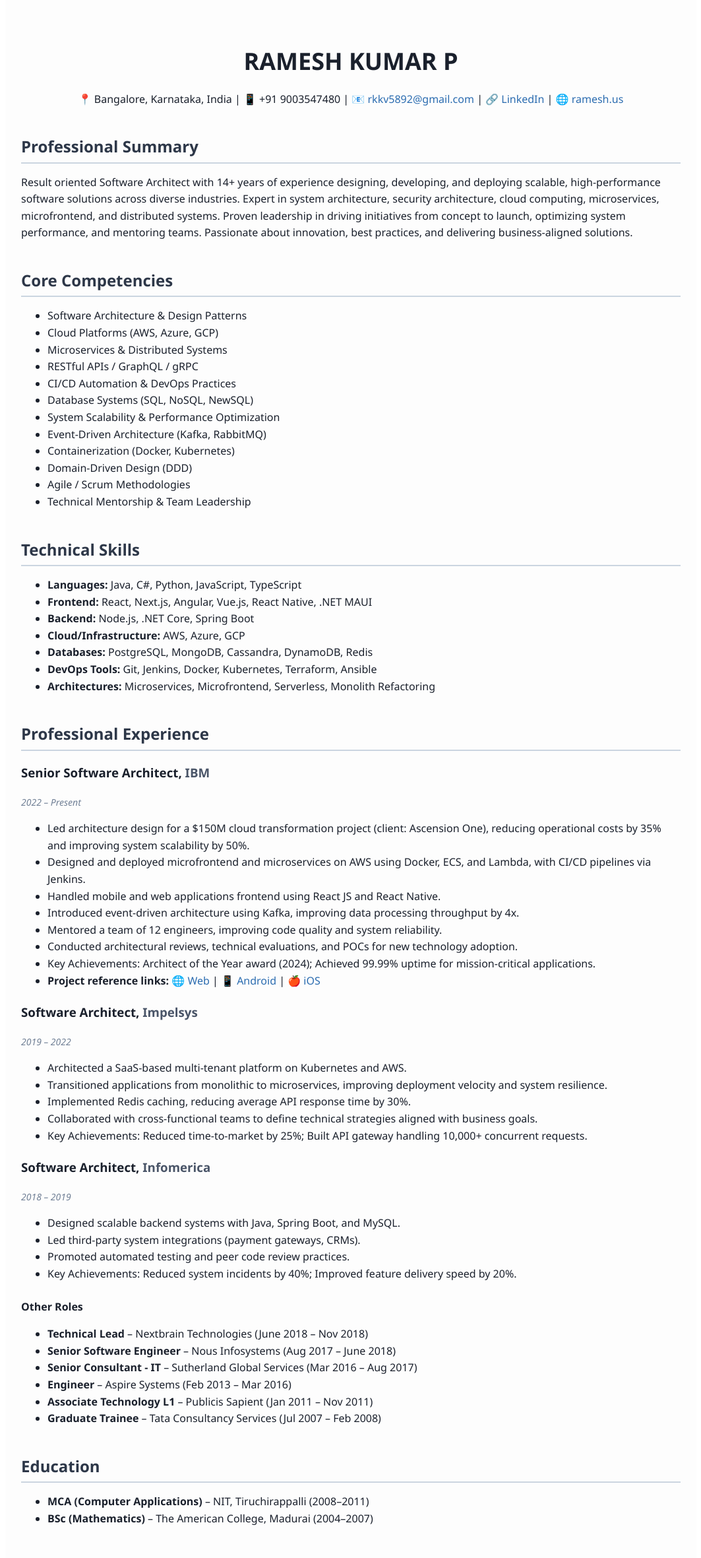
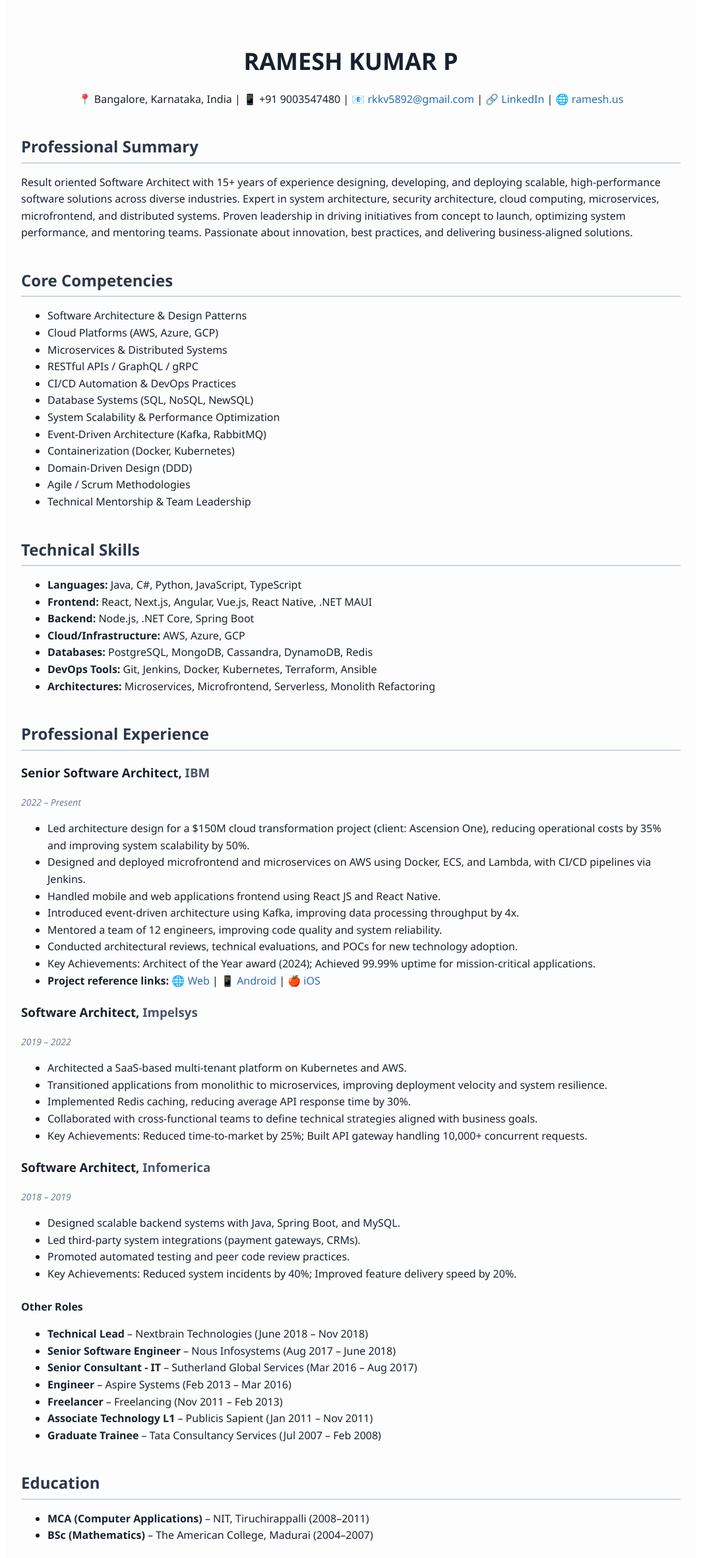
Before and after one commit to rameshkumarp24/ramesh.us, a React (Create React App) app: page / in a window 1280 px wide. Shown: the top 2361 px of the page at 66% size, without its empty margins (108-1171 px from the left). Built offline with nearby package versions, Linux system fonts and the light colour scheme.

Commit message:
Update App.js

```diff
--- a/src/App.js
+++ b/src/App.js
@@ -33,7 +33,7 @@ function App() {
 
       <Section title="Professional Summary">
         <p>
-          Result oriented Software Architect with 14+ years of experience
+          Result oriented Software Architect with 15+ years of experience
           designing, developing, and deploying scalable, high-performance
           software solutions across diverse industries. Expert in system
           architecture, security architecture, cloud computing, microservices,
@@ -178,6 +178,9 @@ function App() {
             <strong>Engineer</strong> – Aspire Systems (Feb 2013 – Mar 2016)
           </li>
           <li>
+            <strong>Freelancer</strong> – Freelancing (Nov 2011 – Feb 2013)
+          </li>
+          <li>
             <strong>Associate Technology L1</strong> – Publicis Sapient (Jan
             2011 – Nov 2011)
           </li>
```
